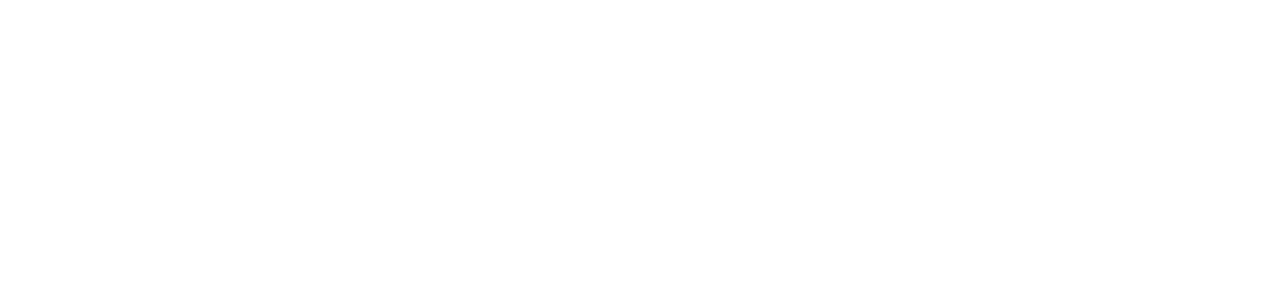
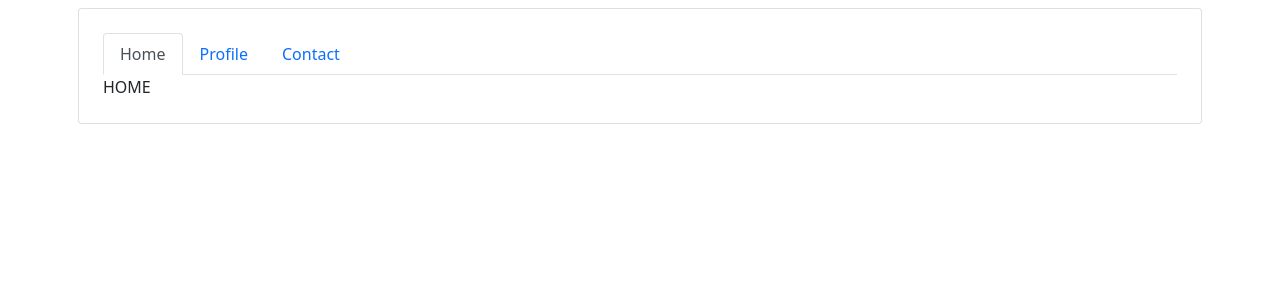
Before and after one commit to salehloke/google-form-clone, an Angular app: page / in a window 1280 px wide. Shown: the top 300 px of the page. Built offline with nearby package versions, Linux system fonts and the light colour scheme.

Commit message:
5 files modified. adding bootstrap

```diff
--- a/package.json
+++ b/package.json
@@ -6,15 +6,19 @@
     "@angular/animations": "^13.2.0",
     "@angular/common": "^13.2.0",
     "@angular/compiler": "^13.2.0",
+    "@angular/compiler-cli": "13.2.2",
     "@angular/core": "^13.2.0",
     "@angular/forms": "^13.2.0",
+    "@angular/localize": "^13.0.0",
     "@angular/platform-browser": "^13.2.0",
     "@angular/platform-browser-dynamic": "^13.2.0",
     "@angular/router": "^13.2.0",
+    "@ng-bootstrap/ng-bootstrap": "^11.0.0",
     "@popperjs/core": "^2.10.2",
     "bootstrap": "^5.1.3",
     "rxjs": "^7.5.2",
     "tslib": "^2.3.1",
+    "typescript": ">=4.4.2 <4.6",
     "zone.js": "^0.11.4"
   },
   "scripts": {
--- a/src/app/app.component.html
+++ b/src/app/app.component.html
@@ -1 +1,5 @@
-<google-form-clone-main></google-form-clone-main>
+<div class="container p-2">
+  <div class="card p-4">
+    <google-form-clone-main></google-form-clone-main>
+  </div>
+</div>
--- a/src/app/google-form-clone/google-form-clone-main/google-form-clone-main.component.html
+++ b/src/app/google-form-clone/google-form-clone-main/google-form-clone-main.component.html
@@ -1,16 +1,70 @@
-<ul class="nav nav-tabs">
-  <li class="nav-item">
-    <a class="nav-link active" aria-current="page" href="#">Active</a>
+<ul class="nav nav-tabs" id="myTab" role="tablist">
+  <li class="nav-item" role="presentation">
+    <button
+      class="nav-link active"
+      id="home-tab"
+      data-bs-toggle="tab"
+      data-bs-target="#home"
+      type="button"
+      role="tab"
+      aria-controls="home"
+      aria-selected="true"
+    >
+      Home
+    </button>
   </li>
-  <li class="nav-item">
-    <a class="nav-link" href="#">Link</a>
+  <li class="nav-item" role="presentation">
+    <button
+      class="nav-link"
+      id="profile-tab"
+      data-bs-toggle="tab"
+      data-bs-target="#profile"
+      type="button"
+      role="tab"
+      aria-controls="profile"
+      aria-selected="false"
+    >
+      Profile
+    </button>
   </li>
-  <li class="nav-item">
-    <a class="nav-link" href="#">Link</a>
-  </li>
-  <li class="nav-item">
-    <a class="nav-link disabled" href="#" tabindex="-1" aria-disabled="true"
-      >Disabled</a
+  <li class="nav-item" role="presentation">
+    <button
+      class="nav-link"
+      id="contact-tab"
+      data-bs-toggle="tab"
+      data-bs-target="#contact"
+      type="button"
+      role="tab"
+      aria-controls="contact"
+      aria-selected="false"
     >
+      Contact
+    </button>
   </li>
 </ul>
+<div class="tab-content" id="myTabContent">
+  <div
+    class="tab-pane fade show active"
+    id="home"
+    role="tabpanel"
+    aria-labelledby="home-tab"
+  >
+    HOME
+  </div>
+  <div
+    class="tab-pane fade"
+    id="profile"
+    role="tabpanel"
+    aria-labelledby="profile-tab"
+  >
+    Contact
+  </div>
+  <div
+    class="tab-pane fade"
+    id="contact"
+    role="tabpanel"
+    aria-labelledby="contact-tab"
+  >
+    ...
+  </div>
+</div>
--- a/src/app/google-form-clone/google-form-clone-main/google-form-clone-main.component.ts
+++ b/src/app/google-form-clone/google-form-clone-main/google-form-clone-main.component.ts
@@ -1,7 +1,7 @@
 import { Component, OnInit } from '@angular/core';
 
 @Component({
-  selector: 'app-google-form-clone-main',
+  selector: 'google-form-clone-main',
   templateUrl: './google-form-clone-main.component.html',
   styleUrls: ['./google-form-clone-main.component.css'],
 })
--- a/src/app/google-form-clone/google-form-viewer/google-form-viewer.component.ts
+++ b/src/app/google-form-clone/google-form-viewer/google-form-viewer.component.ts
@@ -4,7 +4,7 @@
 import { questionModel } from '../.././models/question.model';
 
 @Component({
-  selector: 'app-google-form-viewer',
+  selector: 'google-form-viewer',
   templateUrl: './google-form-viewer.component.html',
   styleUrls: ['./google-form-viewer.component.css'],
   // schemas: [CUSTOM_ELEMENTS_SCHEMA],
@@ -12,9 +12,7 @@
 export class GoogleFormViewerComponent implements OnInit {
   constructor() {}
 
-  ngOnInit(){
-
-  }
+  ngOnInit() {}
 
   freeTextQuestion: questionModel = {
     orderNo: 1,
```
